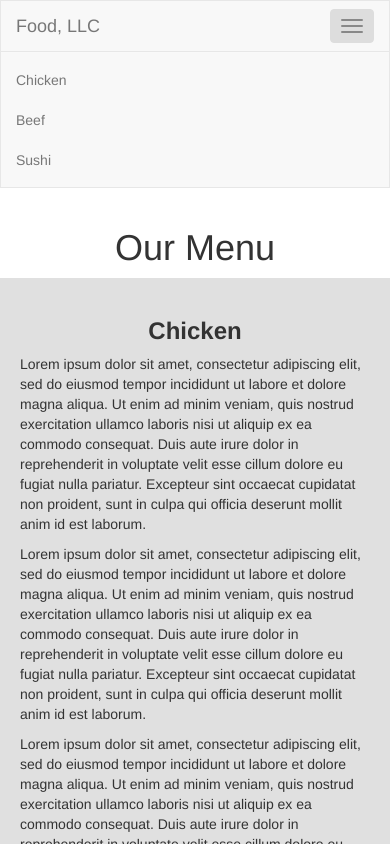
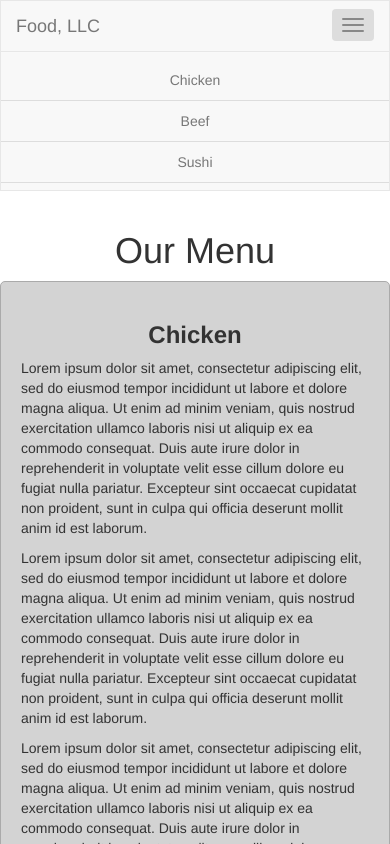
Before and after one commit to krishna120697/module-3-solution, a plain HTML site: page index.html in a window 390 px wide. Both pictures are taken after a click on the button 352 px from the left and 26 px from the top of the page. Shown: the top 844 px of the page. Drawn offline with nearby package versions, Linux system fonts and the light colour scheme.

Commit message:
Update style.css

```diff
--- a/style.css
+++ b/style.css
@@ -1,6 +1,24 @@
+/* Make the section visually distinct */
 .section-box {
-  background-color: #e0e0e0; /* light gray background */
+  background-color: #d3d3d3; /* Light gray background for visibility */
   padding: 20px;
-  height: 1000px; /* makes the section tall enough for scrolling */
+  height: 1000px; /* Tall enough to require scrolling */
   margin-bottom: 20px;
+  border: 1px solid #aaa;
+  border-radius: 5px;
 }
+
+/* Ensure menu items in mobile dropdown fill the full width */
+.navbar-collapse .nav > li > a {
+  background-color: #f8f8f8; /* Optional: distinguish menu background */
+  text-align: center;
+  border-bottom: 1px solid #ddd;
+}
+
+/* Improve visibility of toggle button and menu on mobile */
+.navbar-toggle {
+  border: none;
+}
+.navbar-toggle .icon-bar {
+  background-color: #333;
+}
```
